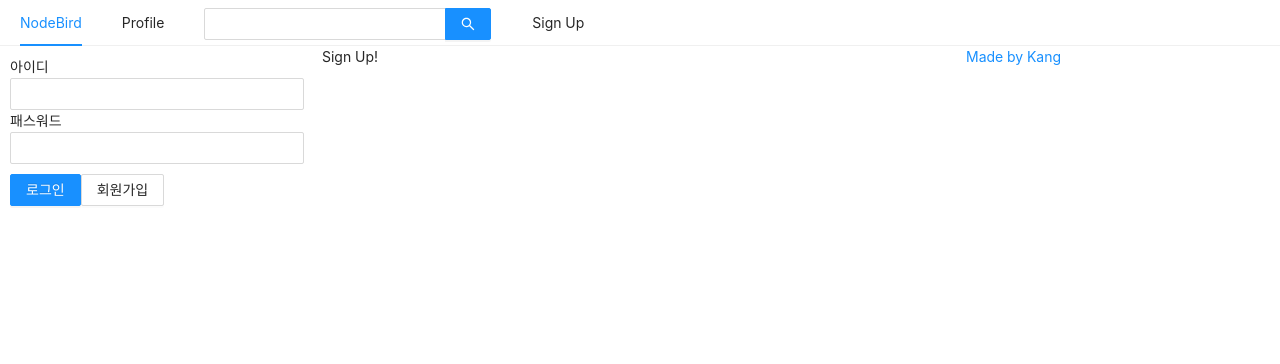
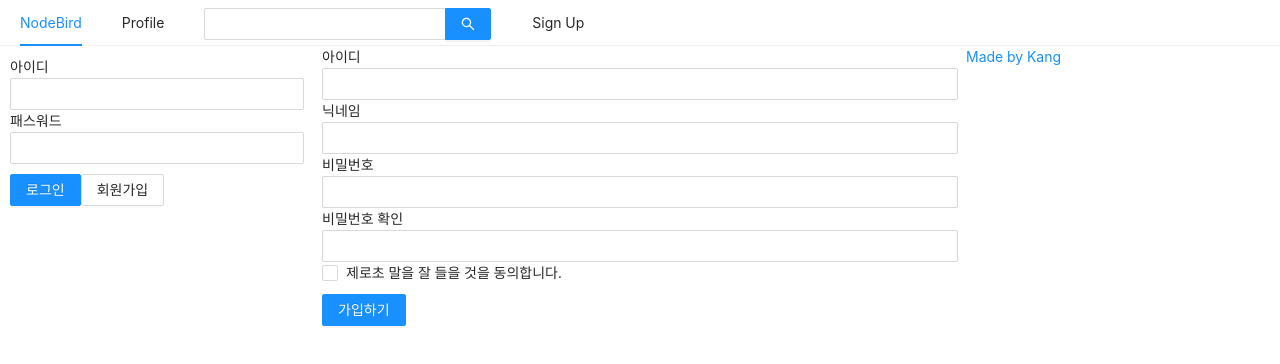
Before and after one commit to guswns951230/NodeBird-React, a Next.js app in the folder front/: page /signup in a window 1280 px wide. Shown: the top 364 px of the page. Built offline with nearby package versions, Linux system fonts and the light colour scheme.

Commit message:
회원가입 페이지 만들기(커스텀 훅)

```diff
--- a/front/components/LoginForm.js
+++ b/front/components/LoginForm.js
@@ -1,7 +1,9 @@
-import React, { useState, useCallback } from 'react';
+import React, { useCallback } from 'react';
+import PropTypes from 'prop-types';
 import { Form, Input, Button } from 'antd';
 import Link from 'next/link';
 import styled from 'styled-components';
+import useInput from '../hooks/useinput';
 
 const ButtonWrapper = styled.div`
   margin-top: 10px;
@@ -12,16 +14,8 @@
 `;
 
 const LoginForm = ({ setIsLoggedIn }) => {
-  const [id, setId] = useState('');
-  const [password, setPassword] = useState('');
-
-  const onChangeId = useCallback((e) => {
-    setId(e.target.value);
-  }, []);
-
-  const onChangePassword = useCallback((e) => {
-    setPassword(e.target.value);
-  }, []);
+  const [id, onChangeId] = useInput('');
+  const [password, onChangePassword] = useInput('');
 
   const onSubmitForm = useCallback(() => {
     console.log(id, password);
@@ -56,4 +50,8 @@
   );
 }
 
+LoginForm.propTypes = {
+  setIsLoggedIn: PropTypes.func.isRequired,
+};
+
 export default LoginForm;
--- /dev/null
+++ b/front/hooks/useinput.js
@@ -0,0 +1,10 @@
+// 커스텀 훅
+import { useState, useCallback } from 'react';
+
+export default (initialValue = null) => {
+  const [value, setValue] = useState(initialValue);
+  const handler = useCallback((e) => {
+    setValue(e.target.value);
+  }, []);
+  return [value, handler];
+}
--- a/front/pages/signup.js
+++ b/front/pages/signup.js
@@ -1,14 +1,86 @@
+import React, { useState, useCallback } from 'react';
+import Head from "next/head";
+import { Form, Input, Checkbox, Button } from 'antd';
+import styled from 'styled-components';
+
 import AppLayout from "../components/AppLayout";
-import Head from "next/head";
+import useInput from "../hooks/useinput";
+
+const ErrorMessage = styled.div`
+  color: red;
+`;
 
 const Signup = () => {
+  const [id, onChangeId] = useInput('');
+  const [nickname, onChangeNickname] = useInput('');
+  const [password, onChangePassword] = useInput('');
+
+  const [passwordCheck, setPasswordCheck] = useState('');
+  const [passwordError, setPasswordError] = useState(false);
+  const onChangePasswordCheck = useCallback((e) => {
+    setPasswordCheck(e.target.value);
+    setPasswordError(e.target.value !== password);
+  }, [password]);
+
+  const [term, setTerm] = useInput('');
+  const [termError, setTermError] = useState(false);
+  const onChangeTerm = useCallback((e) => {
+    setTerm(e.target.checked);
+    setTermError(false);
+  }, []);
+
+  const onSubmit = useCallback(() => {
+    if (password !== passwordCheck) {
+      return setPasswordError(true);
+    }
+    if (!term) {
+      return setTermError(true);
+    }
+    console.log(id, nickname, password);
+  }, [password, passwordCheck, term]);
+
   return (
-    <>
+    <AppLayout>
       <Head>
         <title>Node Bird | Sign Up</title>
       </Head>
-      <AppLayout><div>Sign Up!</div></AppLayout>
-    </>
+      <Form onFinish={onSubmit}>
+        <div>
+          <label htmlFor="user-id">아이디</label>
+          <br />
+          <Input name="user-id" value={id} required onChange={onChangeId} />
+        </div>
+        <div>
+          <label htmlFor="user-nick">닉네임</label>
+          <br />
+          <Input name="user-nick" value={nickname} required onChange={onChangeNickname} />
+        </div>
+        <div>
+          <label htmlFor="user-password">비밀번호</label>
+          <br />
+          <Input name="user-password" type="password" value={password} required onChange={onChangePassword} />
+        </div>
+        <div>
+          <label htmlFor="user-password-check">비밀번호 확인</label>
+          <br />
+          <Input
+            name="user-password-check"
+            type="password"
+            value={passwordCheck}
+            required
+            onChange={onChangePasswordCheck}
+          />
+          {passwordError && <ErrorMessage>비밀번호가 일치하지 않습니다.</ErrorMessage>}
+        </div>
+        <div>
+          <Checkbox name="user-term" checked={term} onChange={onChangeTerm}>제로초 말을 잘 들을 것을 동의합니다.</Checkbox>
+          {termError && <ErrorMessage>약관에 동의하셔야 합니다.</ErrorMessage>}
+        </div>
+        <div style={{ marginTop: 10 }}>
+          <Button type="primary" htmlType="submit">가입하기</Button>
+        </div>
+      </Form>
+    </AppLayout>
   );
 };
 
```
